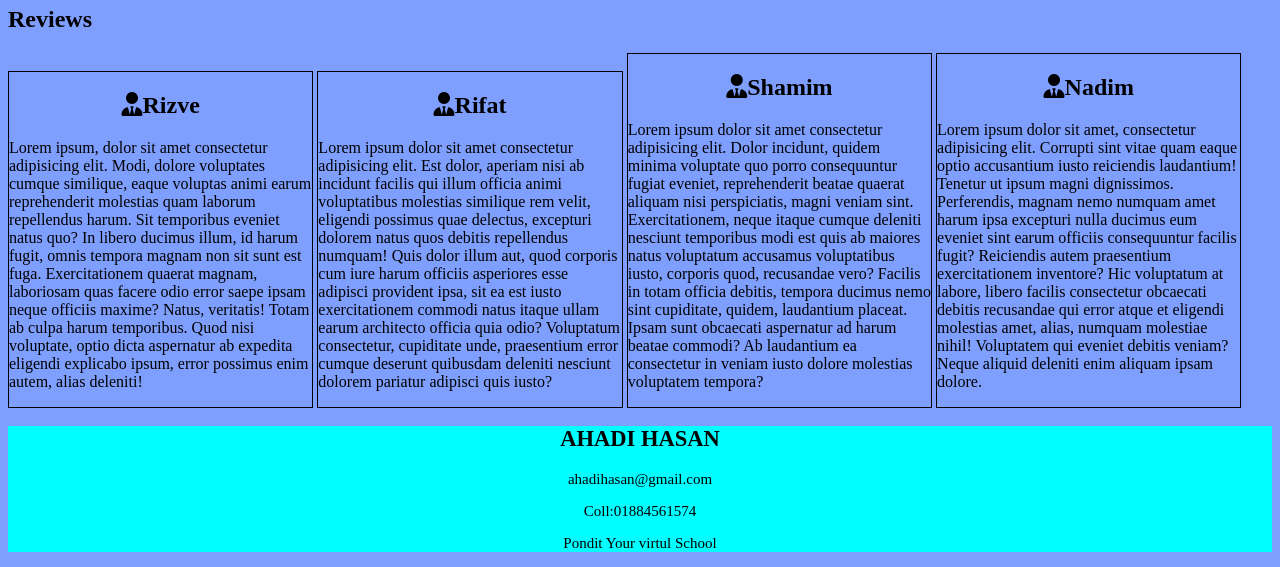
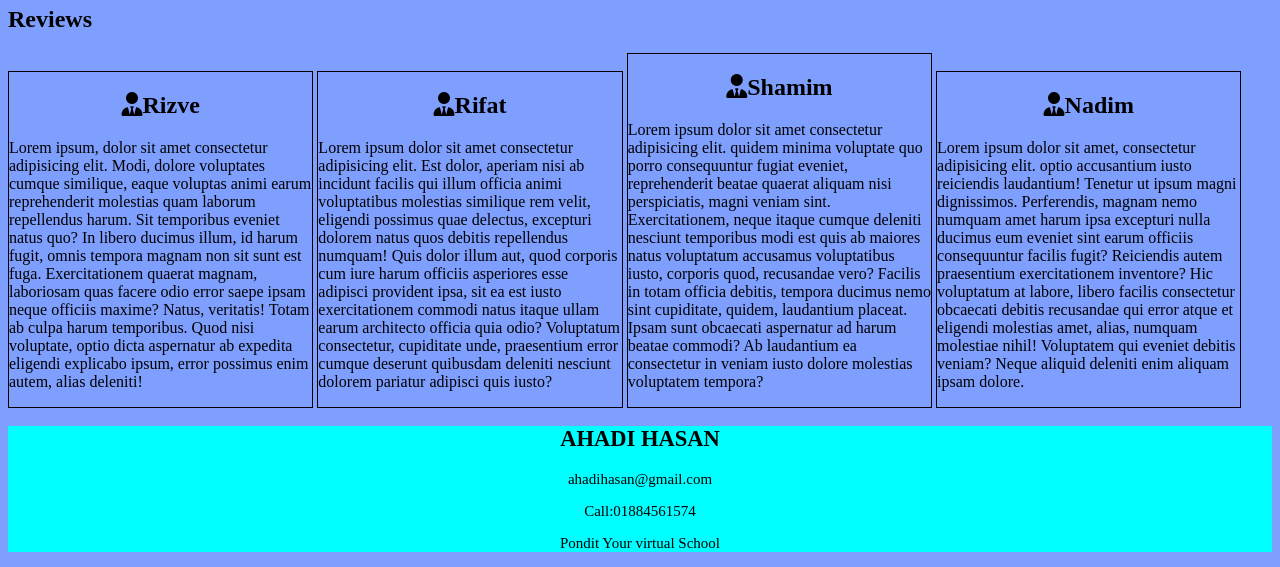
Before and after one commit to Ahadi371/my-portfoli-in-html-and-css, a plain HTML site: page index.html in a window 1280 px wide. Shown: the part 1851-2418 px from the top of the page. Drawn offline with Linux system fonts and the light colour scheme.

Commit message:
html code

```diff
--- a/index.html
+++ b/index.html
@@ -80,18 +80,18 @@
         </div>
         <div>
             <h2><i class="fa-solid fa-user-tie"></i>Shamim</h2>
-            <p>Lorem ipsum dolor sit amet consectetur adipisicing elit. Dolor incidunt, quidem minima voluptate quo porro consequuntur fugiat eveniet, reprehenderit beatae quaerat aliquam nisi perspiciatis, magni veniam sint. Exercitationem, neque itaque cumque deleniti nesciunt temporibus modi est quis ab maiores natus voluptatum accusamus voluptatibus iusto, corporis quod, recusandae vero? Facilis in totam officia debitis, tempora ducimus nemo sint cupiditate, quidem, laudantium placeat. Ipsam sunt obcaecati aspernatur ad harum beatae commodi? Ab laudantium ea consectetur in veniam iusto dolore molestias voluptatem tempora?</p>
+            <p>Lorem ipsum dolor sit amet consectetur adipisicing elit. quidem minima voluptate quo porro consequuntur fugiat eveniet, reprehenderit beatae quaerat aliquam nisi perspiciatis, magni veniam sint. Exercitationem, neque itaque cumque deleniti nesciunt temporibus modi est quis ab maiores natus voluptatum accusamus voluptatibus iusto, corporis quod, recusandae vero? Facilis in totam officia debitis, tempora ducimus nemo sint cupiditate, quidem, laudantium placeat. Ipsam sunt obcaecati aspernatur ad harum beatae commodi? Ab laudantium ea consectetur in veniam iusto dolore molestias voluptatem tempora?</p>
         </div>
         <div>
 <h2><i class="fa-solid fa-user-tie"></i>Nadim</h2>
-<p>Lorem ipsum dolor sit amet, consectetur adipisicing elit. Corrupti sint vitae quam eaque optio accusantium iusto reiciendis laudantium! Tenetur ut ipsum magni dignissimos. Perferendis, magnam nemo numquam amet harum ipsa excepturi nulla ducimus eum eveniet sint earum officiis consequuntur facilis fugit? Reiciendis autem praesentium exercitationem inventore? Hic voluptatum at labore, libero facilis consectetur obcaecati debitis recusandae qui error atque et eligendi molestias amet, alias, numquam molestiae nihil! Voluptatem qui eveniet debitis veniam? Neque aliquid deleniti enim aliquam  ipsam dolore.</p>
+<p>Lorem ipsum dolor sit amet, consectetur adipisicing elit. optio accusantium iusto reiciendis laudantium! Tenetur ut ipsum magni dignissimos. Perferendis, magnam nemo numquam amet harum ipsa excepturi nulla ducimus eum eveniet sint earum officiis consequuntur facilis fugit? Reiciendis autem praesentium exercitationem inventore? Hic voluptatum at labore, libero facilis consectetur obcaecati debitis recusandae qui error atque et eligendi molestias amet, alias, numquam molestiae nihil! Voluptatem qui eveniet debitis veniam? Neque aliquid deleniti enim aliquam  ipsam dolore.</p>
         </div>
       </section>
       <div class="footer">
         <h2>AHADI HASAN</h2>
         <p>ahadihasan@gmail.com</p>
-        <p>Coll:01884561574</p>
-        <p> Pondit Your virtul School</p>
+        <p>Call:01884561574</p>
+        <p> Pondit Your virtual School</p>
       </div>
 </body>
 </html>
--- a/styel.css
+++ b/styel.css
@@ -58,7 +58,7 @@
         position: absolute;
         width: 600px;
         left: 50%;
-        top:830px;
+        top:935px;
         z-index: -1;
         /* position: relative; */
 
```
Also changed, not shown: contact.html (+2 -2 lines).
